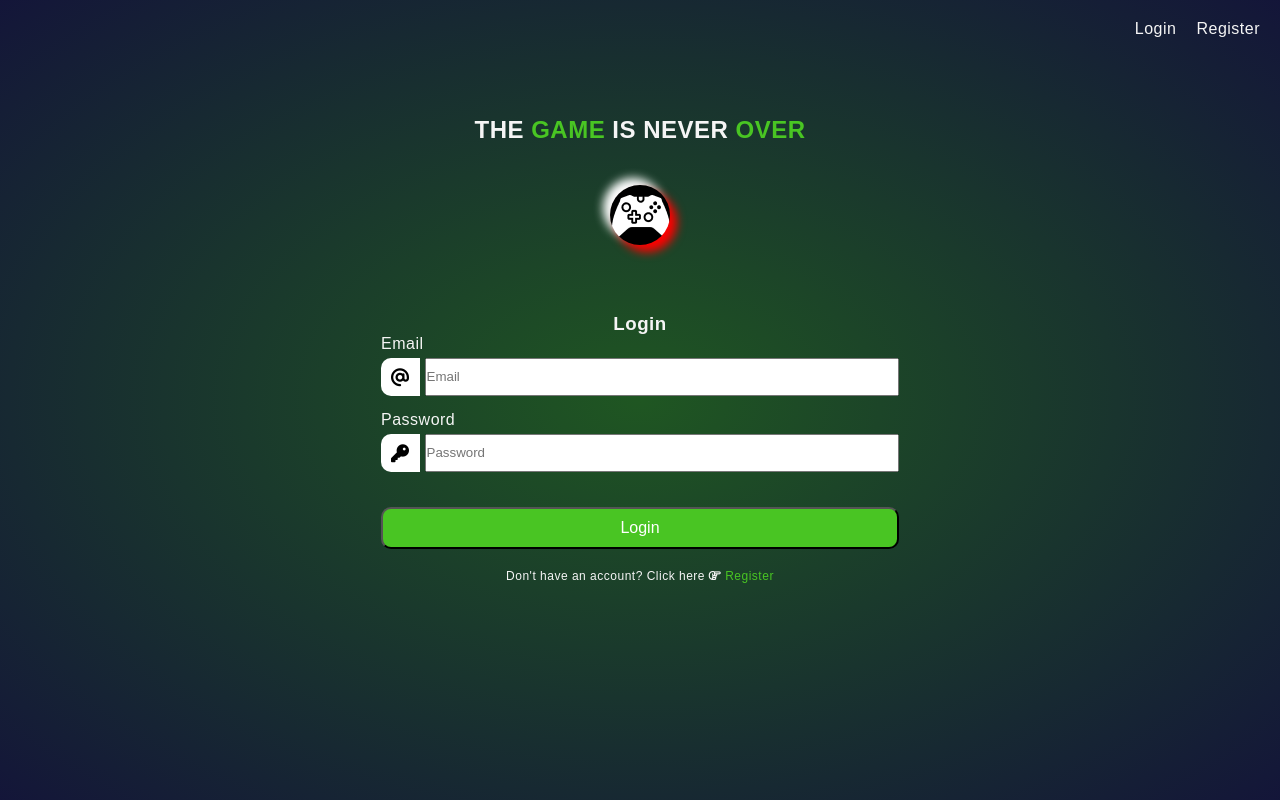
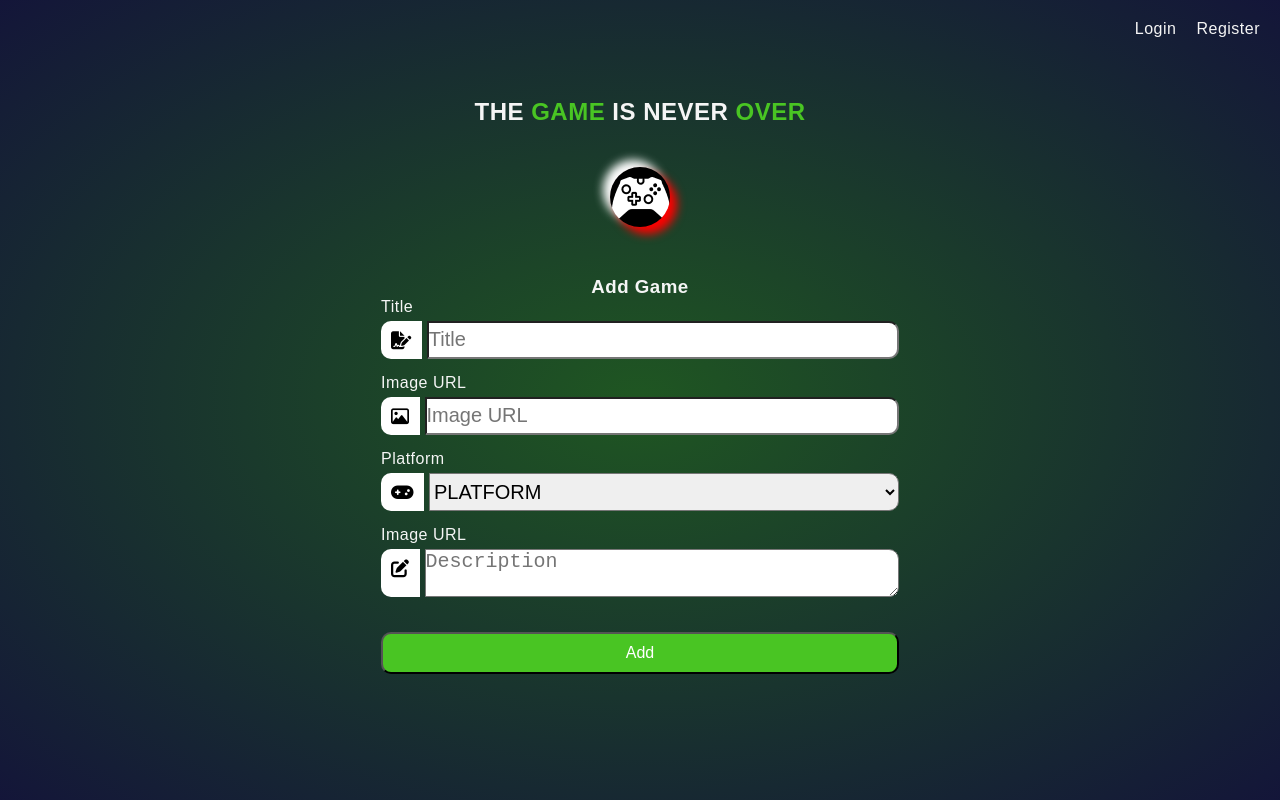
Before and after one commit to kalin-angelov/game-over-v2-frontend, a React (Vite) app: page /create in a window 1280 px wide. Before the commit this address led to /login. Built offline with nearby package versions, Linux system fonts and the light colour scheme.

Commit message:
Update App.jsx

```diff
--- a/src/App.jsx
+++ b/src/App.jsx
@@ -37,12 +37,12 @@ function App() {
                     <Route path="*" element={<PageNotFound />} />
                     <Route path="/" element={<Home />} />
 
-                    <Route element={<RouteGuard />}>
+                    {/* <Route element={<RouteGuard />}> */}
                         <Route path="/profile" element={<Profile />} />
                         <Route path="/create" element={<CreateGame />} />
                         <Route path="/login" element={<Login />} />
-                    <Route path="/register" element={<Register />} />
-                    </Route>
+                        <Route path="/register" element={<Register />} />
+                    {/* </Route> */}
                 </Routes>
                 <ToastContainer position="bottom-right"/>
                 {/* <Footer /> */}
```
